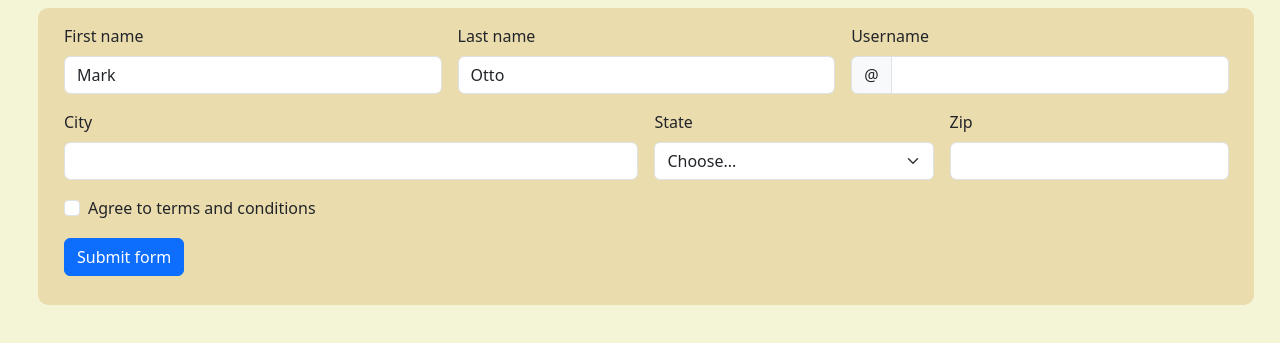
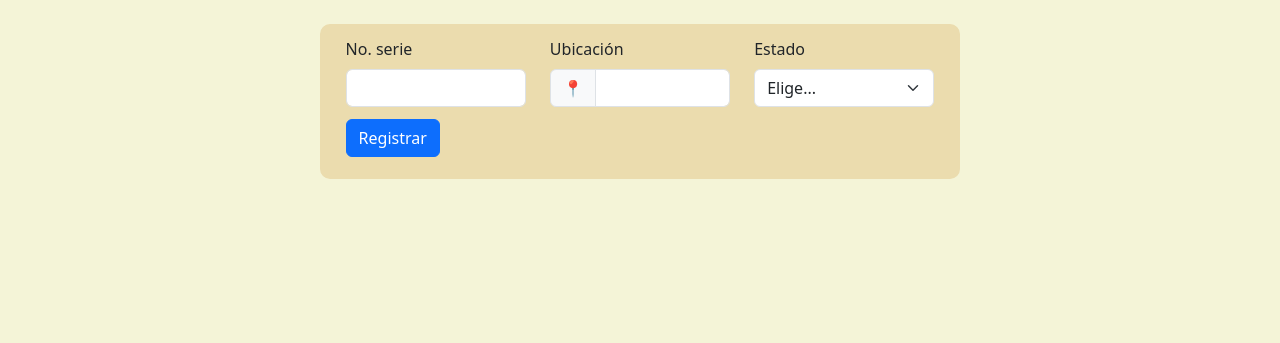
Before and after one commit to Darkyapper/Futuro-d-Mexico, a plain HTML site: page subpaginas/registro.html in a window 1280 px wide. Shown: the part 153-496 px from the top of the page. Drawn offline with nearby package versions, Linux system fonts and the light colour scheme.

Commit message:
Chay -  Eliminacion de archivo index.html, anexo del formulario, cambio de campos y script temporal para mostrar mensaje

```diff
--- a/subpaginas/registro.html
+++ b/subpaginas/registro.html
@@ -20,53 +20,40 @@
             </div>
         </header>
 
+        <!--Aquí empieza el cuerpo de la página-->
         <div class = "main_title">
             <h1>Registro de máquinas</h1>
         </div>
+        <!--Formulario-->
         <div class = "reg_form">
-            <form class="row g-3">
+            <form id = "registrationForm">
+                <div class = "row">
                     <div class="col-md-4">
-                  <label for="validationDefault01" class="form-label">First name</label>
-                  <input type="text" class="form-control" id="validationDefault01" value="Mark" required>
+                        <label for="validationDefault01" class="form-label">No. serie</label>
+                        <input type="text" class="form-control" id="validationDefault01" required>
                     </div>
                     <div class="col-md-4">
-                  <label for="validationDefault02" class="form-label">Last name</label>
-                  <input type="text" class="form-control" id="validationDefault02" value="Otto" required>
-                </div>
-                <div class="col-md-4">
-                  <label for="validationDefaultUsername" class="form-label">Username</label>
+                        <label for="validationDefaultUsername" class="form-label">Ubicación</label>
                     <div class="input-group">
-                    <span class="input-group-text" id="inputGroupPrepend2">@</span>
+                        <span class="input-group-text" id="inputGroupPrepend2">📍</span>
                         <input type="text" class="form-control" id="validationDefaultUsername" aria-describedby="inputGroupPrepend2" required>
                     </div>
                     </div>
-                <div class="col-md-6">
-                  <label for="validationDefault03" class="form-label">City</label>
-                  <input type="text" class="form-control" id="validationDefault03" required>
-                </div>
-                <div class="col-md-3">
-                  <label for="validationDefault04" class="form-label">State</label>
+                    <div class="col-md-4">
+                        <label for="validationDefault04" class="form-label">Estado</label>
                         <select class="form-select" id="validationDefault04" required>
-                    <option selected disabled value="">Choose...</option>
-                    <option>...</option>
+                            <option selected disabled value="">Elige...</option>
+                            <option>Encendido</option>
+                            <option>Apagado</option>
                         </select>
                     </div>
-                <div class="col-md-3">
-                  <label for="validationDefault05" class="form-label">Zip</label>
-                  <input type="text" class="form-control" id="validationDefault05" required>
+                    <p id="registrationMessage" style="display: none;">Se han registrado los datos.</p>
+                    <div class="col-12">
+                        <button class="btn btn-primary" type="submit">Registrar</button>
                     </div>
-                <div class="col-12">
-                  <div class="form-check">
-                    <input class="form-check-input" type="checkbox" value="" id="invalidCheck2" required>
-                    <label class="form-check-label" for="invalidCheck2">
-                      Agree to terms and conditions
-                    </label>
-                  </div>
-                </div>
-                <div class="col-12">
-                  <button class="btn btn-primary" type="submit">Submit form</button>
                 </div>
             </form>
         </div>
+        <script src = "util/scriptuno.js"></script>
     </body>
 </html>
--- a/subpaginas/util/estiloreg.css
+++ b/subpaginas/util/estiloreg.css
@@ -60,11 +60,23 @@ header{
 
 .reg_form{
     background-color:rgb(235 220 174);
-    width:95%;
-    margin-left: 3%;
+    width:50%;
+    margin-left: 25%;
     margin-top:30px;
     border-radius:10px;
     padding-left:2%;
     padding-right:2%;
-    padding-bottom:1%;
+    padding-bottom:0.5%;
+    padding-top:1%;
 }
+
+.reg_form p{
+    font-family:"Arial Narrow";
+    font-size:20px;
+    font-weight:bold;
+    margin-bottom:0;
+}
+
+.col-12{
+    margin-top:12px;
+}
--- /dev/null
+++ b/subpaginas/util/scriptuno.js
@@ -0,0 +1,8 @@
+document.getElementById('registrationForm').addEventListener('submit', function(event) {
+    event.preventDefault(); // Prevenir el envío del formulario
+    var registrationMessage = document.getElementById('registrationMessage');
+    registrationMessage.style.display = 'block'; // Mostrar el mensaje de registro
+    /*setTimeout(function() {
+        registrationMessage.style.display = 'none'; // Ocultar el mensaje después de 3 segundos
+    }, 3000);*/
+});
```
Also changed, not shown: subpaginas/util/index.html (deleted, +0 -30 lines). Lines whose indentation alone changed are shown as unchanged.
